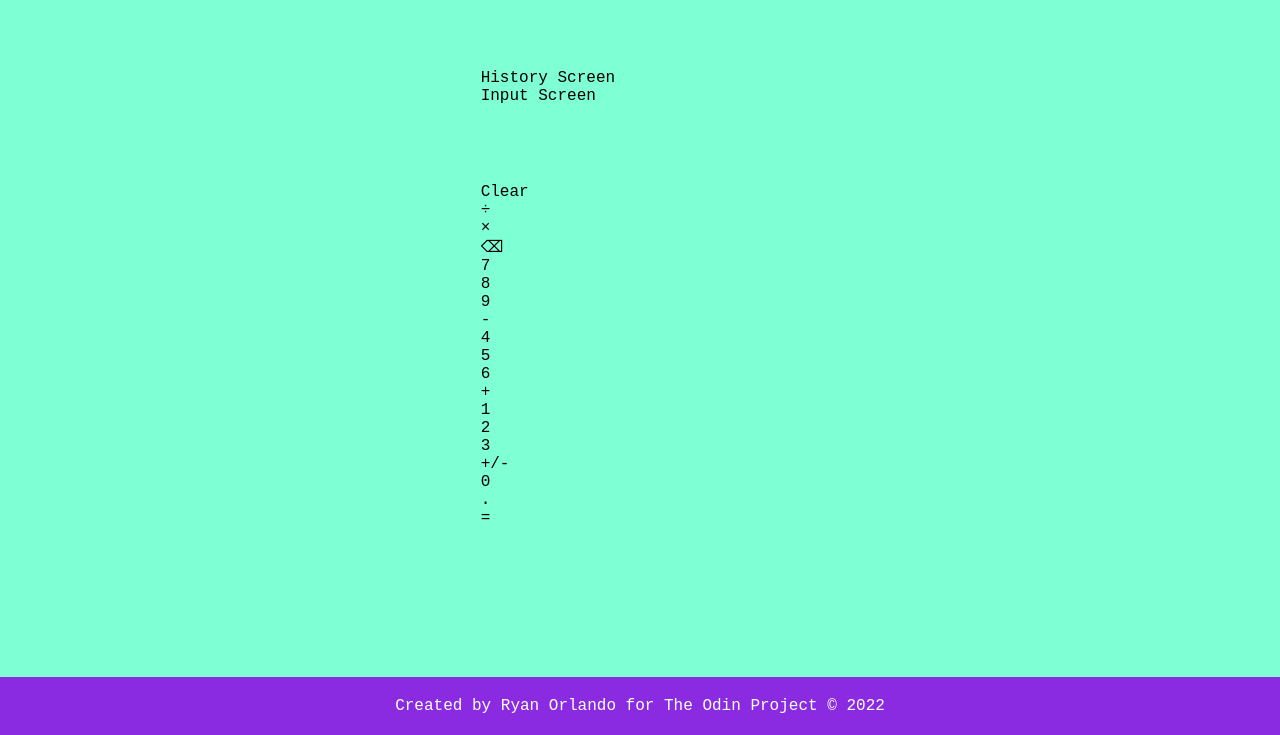
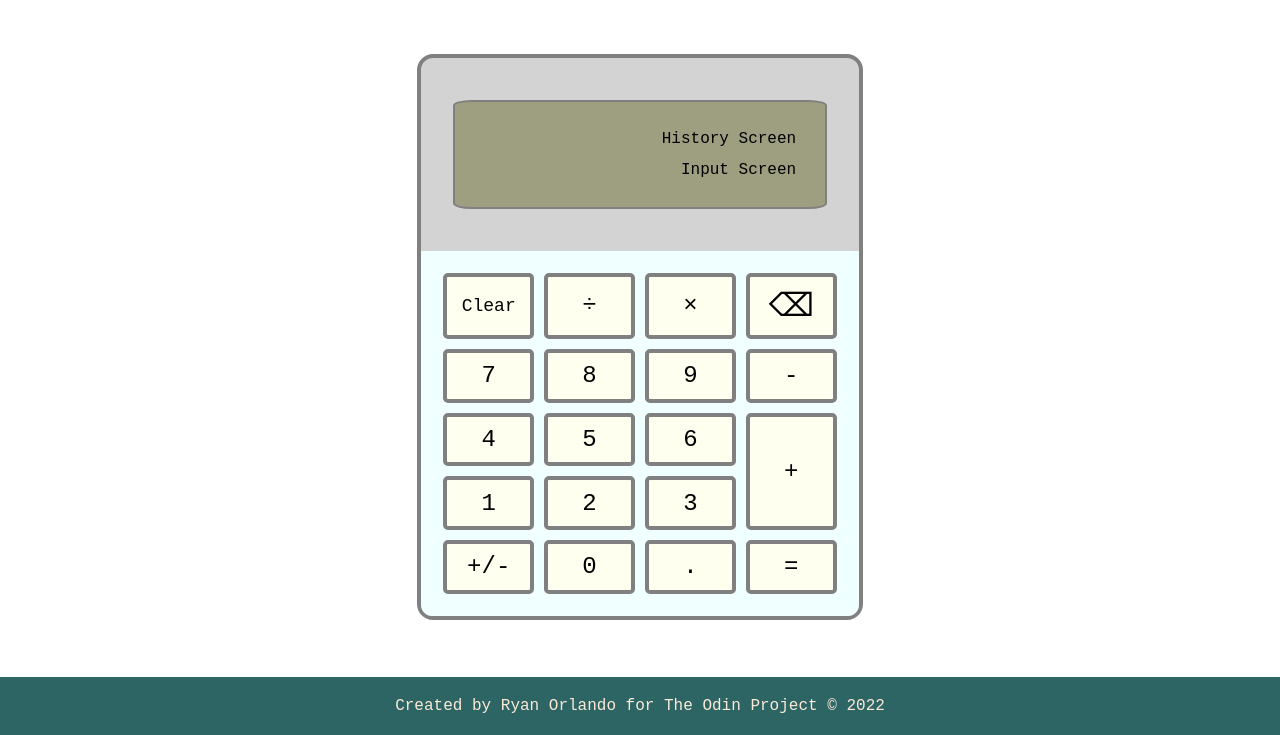
Before and after one commit to ryanorlando92/calculator, a plain HTML site: page index.html in a window 1280 px wide. Shown: the part 97-832 px from the top of the page. Drawn offline with Linux system fonts and the light colour scheme.

Commit message:
add basic css layout for calc

```diff
--- a/style.css
+++ b/style.css
@@ -15,7 +15,8 @@ body {
 .header {
     text-align: center;
     font-size: 3em;
-    background-color: aqua;
+    background-color: rgb(45, 100, 100);
+    color: antiquewhite;
     padding: 20px;
 }
 
@@ -25,29 +26,94 @@ body {
     flex: 1;
     height: 80vh;
     padding: 20px;
-    background-color: aquamarine;
     display: grid;
     grid-template-areas:
-    "A A A A   A H H C  C C C C"
+    "A A A A   A D D C  C C C C"
     "A A A A   A B B C  C C C C"
     "A A A A   A B B C  C C C C"
     "A A A A   A B B C  C C C C"
-    "A A A A   A J J C  C C C C";
+    "A A A A   A E E C  C C C C";
 
 }
 
 #calculator {
     grid-area: B;
     display: grid;
-
-
+    grid-template-areas:
+    "F F F F"
+    "G G G G"
+    "G G G G"
+    "G G G G"
+    "G G G G"
+    "G G G G";
+    border: 4px solid gray;
+    border-radius: 1em;
+    background-color: lightgray;
 }
 
+#screenContainer {
+    grid-area: F;
+    padding: 5%;
+    margin: 2em;
+    text-align: end;
+    align-self: center;
+    border-radius: 5%;
+    border: 2px solid grey;
+    background-color: rgba(140, 140, 100, 0.75);
+}
+
+#historyScreen {
+    grid-area: G;
+    padding: 2%;
+}
+
+#inputScreen {
+    padding: 2%;
+}
+
+#buttonContainer {
+    grid-area: G;
+    padding: 5%;
+    display: grid;
+    grid-template-columns: repeat(4, 1fr);
+    gap: 10px;
+    text-align: center;
+    background-color: azure;
+    border-bottom-left-radius: 0.7em;
+    border-bottom-right-radius: 0.7em;
+}
+
+.btn {
+    border: 4px solid grey;
+    border-radius: 5px;
+    width: 100%;
+    height: 100%;
+    display: flex;
+    box-sizing: border-box;
+    align-items: center;
+    justify-content: center;
+    font-size: x-large;
+    background-color: ivory;
+}
+
+[data-button="clear"] {
+    font-size: large;
+}
+
+[data-button="bksp"] {
+    font-size: xx-large;
+}
+
+[data-button="plus"] {
+    grid-column-start: 4;
+    grid-column-end: 5;
+    grid-row-start: 3;
+    grid-row-end: 5;
+}
 
 .footer {
     text-align: center;
-    background: blueviolet;
+    background: rgb(45, 100, 100);
     padding: 20px;
-    align-items: flex-end;
-    color: white;
+    color: antiquewhite;
 }
```
